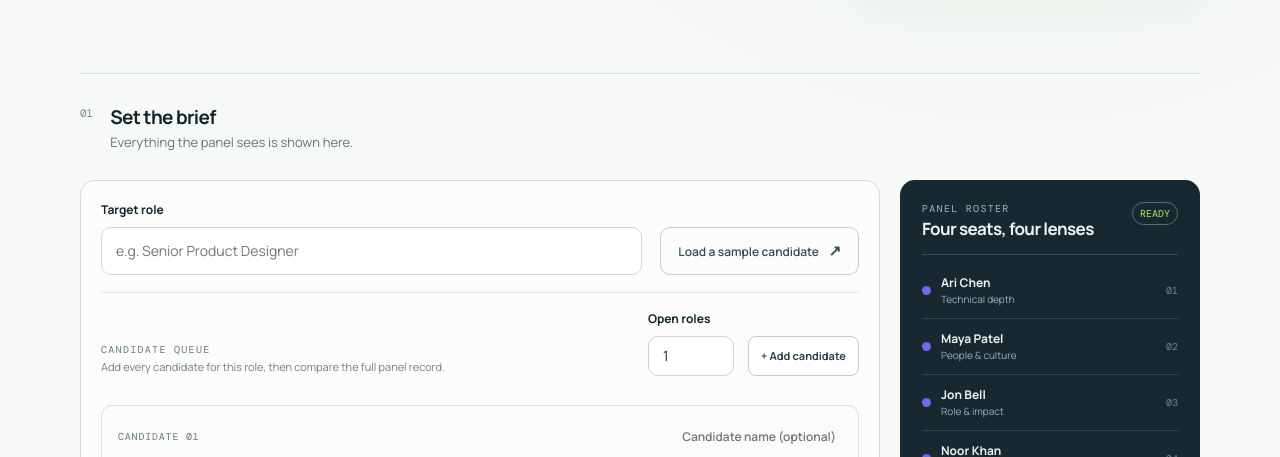
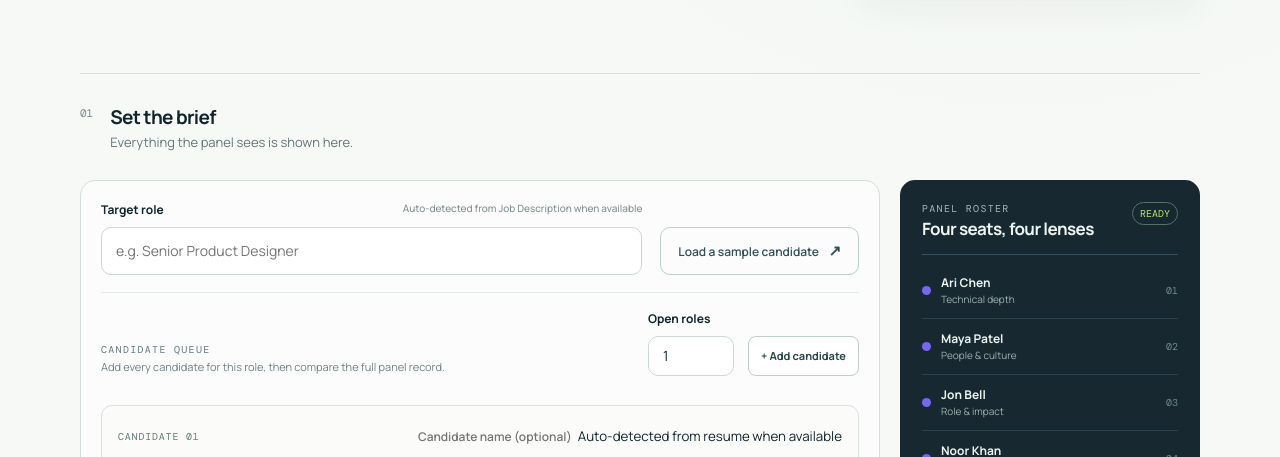
Before and after one commit to MDHRAJA/MDHRajaProj, a website: page public/index.html in a window 1280 px wide. Shown: the part 480-937 px from the top of the page. Drawn offline with nearby package versions, Linux system fonts and the light colour scheme.

Commit message:
Add role and candidate auto-fill guidance

```diff
--- a/public/index.html
+++ b/public/index.html
@@ -12,6 +12,7 @@
     <link rel="stylesheet" href="/enhancements.css" />
     <link rel="stylesheet" href="/slate.css" />
     <link rel="stylesheet" href="/records.css" />
+    <link rel="stylesheet" href="/autofill.css" />
   </head>
   <body>
     <main class="shell">
@@ -29,10 +30,10 @@
         <div class="section-heading"><span>01</span><div><h2>Set the brief</h2><p>Everything the panel sees is shown here.</p></div></div>
         <div class="workspace-grid">
           <div class="entry-area">
-            <div class="input-grid"><label class="field role-field"><span>Target role</span><input id="role" placeholder="e.g. Senior Product Designer" autocomplete="off" /></label><button class="sample-button" id="load-sample" type="button">Load a sample candidate <span>↗</span></button></div>
+            <div class="input-grid"><label class="field role-field"><span>Target role <small id="role-autofill">Auto-detected from Job Description when available</small></span><input id="role" placeholder="e.g. Senior Product Designer" autocomplete="off" /></label><button class="sample-button" id="load-sample" type="button">Load a sample candidate <span>↗</span></button></div>
             <div class="candidate-toolbar"><div><p class="eyebrow">Candidate queue</p><p>Add every candidate for this role, then compare the full panel record.</p></div><label class="field seats-field"><span>Open roles</span><input id="hiring-count" type="number" min="1" value="1" /></label><button class="add-candidate" id="add-candidate" type="button">+ Add candidate</button></div>
             <div id="candidate-stack">
-              <article class="candidate-card" data-candidate><header><span>Candidate 01</span><input class="candidate-name" placeholder="Candidate name (optional)" autocomplete="off" /></header><div class="materials-grid"><label class="field material"><span>Resume <small>paste text or load PDF/text</small></span><textarea class="candidate-resume" placeholder="Paste the candidate's resume…"></textarea><span class="upload-control"><input class="file-input" data-field="resume" type="file" accept=".pdf,.txt,.md,application/pdf,text/plain,text/markdown" /><b>Attach PDF or text file</b></span></label><label class="field material"><span>Interview transcript <small>paste text or load PDF/text</small></span><textarea class="candidate-transcript" placeholder="Paste the interview transcript…"></textarea><span class="upload-control"><input class="file-input" data-field="transcript" type="file" accept=".pdf,.txt,.md,application/pdf,text/plain,text/markdown" /><b>Attach PDF or text file</b></span></label></div></article>
+              <article class="candidate-card" data-candidate><header><span>Candidate 01</span><div class="name-entry"><input class="candidate-name" placeholder="Candidate name (optional)" autocomplete="off" /><small class="name-autofill">Auto-detected from resume when available</small></div></header><div class="materials-grid"><label class="field material"><span>Resume <small>paste text or load PDF/text</small></span><textarea class="candidate-resume" placeholder="Paste the candidate's resume…"></textarea><span class="upload-control"><input class="file-input" data-field="resume" type="file" accept=".pdf,.txt,.md,application/pdf,text/plain,text/markdown" /><b>Attach PDF or text file</b></span></label><label class="field material"><span>Interview transcript <small>paste text or load PDF/text</small></span><textarea class="candidate-transcript" placeholder="Paste the interview transcript…"></textarea><span class="upload-control"><input class="file-input" data-field="transcript" type="file" accept=".pdf,.txt,.md,application/pdf,text/plain,text/markdown" /><b>Attach PDF or text file</b></span></label></div></article>
             </div>
             <label class="field material job-description"><span>Detailed job description <small>used to assess every candidate's role fit</small></span><textarea id="job-description" placeholder="Paste the full job description, responsibilities, must-have skills, and nice-to-haves…"></textarea><span class="upload-control"><input class="file-input" data-target="job-description" type="file" accept=".pdf,.txt,.md,application/pdf,text/plain,text/markdown" /><b>Attach PDF or text file</b></span></label>
           </div>
```
